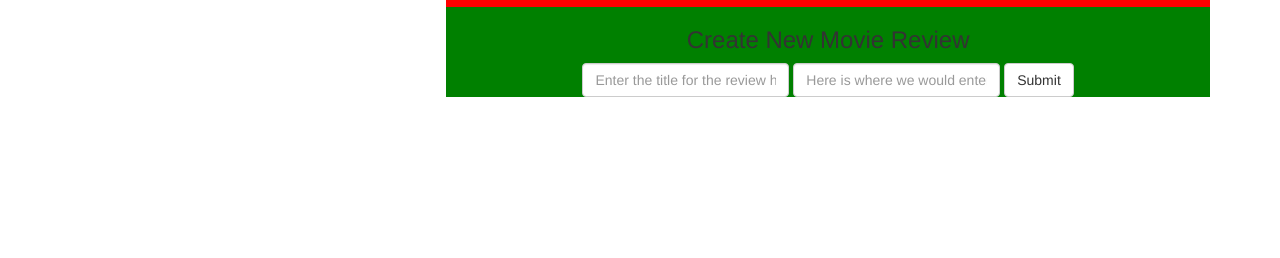
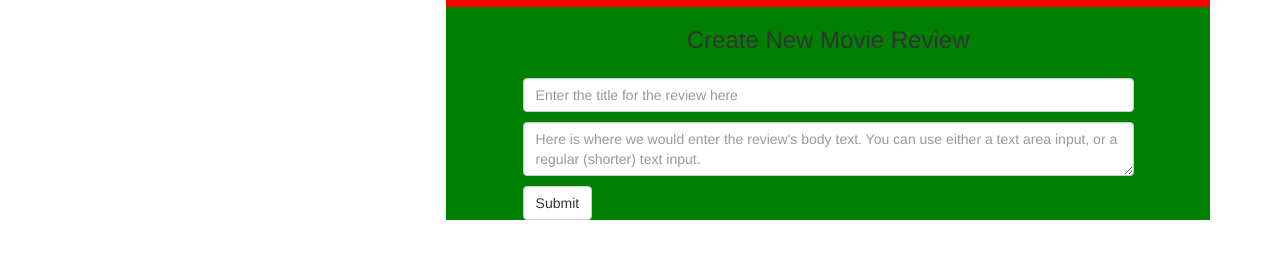
Before and after one commit to kennygrage/nicks_flicks, a plain HTML site: page index.html at #!/second-div in a window 1280 px wide. Shown: the part 82-340 px from the top of the page. Drawn offline with nearby package versions, Linux system fonts and the light colour scheme; a script that the page names is missing.

Commit message:
fix textarea

```diff
--- a/controllers/ReviewsController.js
+++ b/controllers/ReviewsController.js
@@ -1,4 +1,4 @@
-reviews.controller('ReviewsCtrl', function ReviewsCtrl($scope, ReviewsFactory) {
+nicksFlix.controller('ReviewsCtrl', function ReviewsCtrl($scope, ReviewsFactory) {
   $scope.reviews = ReviewsFactory.reviews;
   $scope.ReviewsFactory = ReviewsFactory;
 });
--- a/css/main.css
+++ b/css/main.css
@@ -55,3 +55,24 @@
   width: 67%;
   background-color: green;
 }
+
+#input_textboxes {
+  width: 80%;
+}
+
+#review_name_input {
+  width: 100%;
+  margin-top: 15px;
+  margin-bottom: 10px;
+}
+
+#content_input {
+  display: block;
+  width: 100%;
+  margin-bottom: 10px;
+}
+
+#submit_button {
+  display: block;
+  align: left;
+}
--- a/partials/second-div.html
+++ b/partials/second-div.html
@@ -2,7 +2,8 @@
   <div id="list_of_reviews" ng-show="reviews.length">
     <ul>
       <li ng-repeat="review in reviews">
-        <a ui-sref="reviews.review{{reviewId: review.id}}">{{ review.name }}</a>
+        <!-- <a ui-sref="reviews.review{{reviewId: review.id}}"> -->
+<a href="">{{ review.name }}</a>
       </li>
     </ul>
   </div>
@@ -14,11 +15,11 @@
   <div id="create_new_review">
     <h3>Create New Movie Review</h3>
     <form ng-submit="ReviewsFactory.addReview()" class="form-inline" role="form">
-      <div class="form-group">
-        <input type="text" class="form-control" placeholder="Enter the title for the review here" ng-model="ReviewsFactory.reviewName"></input>
-        <input type="textarea" class="form-control" placeholder="Here is where we would enter the review's body text. You can use either a text area input, or a regular (shorter) text input." ng-model="ReviewsFactory.reviewContent"></input>
+      <div class="form-group" id="input_textboxes">
+        <input id="review_name_input" type="text" class="form-control" placeholder="Enter the title for the review here" ng-model="ReviewsFactory.reviewName"></input>
+        <textarea id="content_input" class="form-control" placeholder="Here is where we would enter the review's body text. You can use either a text area input, or a regular (shorter) text input." ng-model="ReviewsFactory.reviewContent"></textarea>
+        <button id="submit_button" type="submit" class="btn btn-default">Submit</button>
       </div>
-      <button type="submit" class="btn btn-default">Submit</button>
     </form>
   </div>
 </div>
--- a/services/ReviewsFactory.js
+++ b/services/ReviewsFactory.js
@@ -1,4 +1,4 @@
-ReviewsFactory.factory('ReviewsFactory', function ReviewsFactory() {
+nicksFlix.factory('ReviewsFactory', function ReviewsFactory() {
   var factory = {};
   factory.reviews = [];
   factory.addReview = function() {
```
